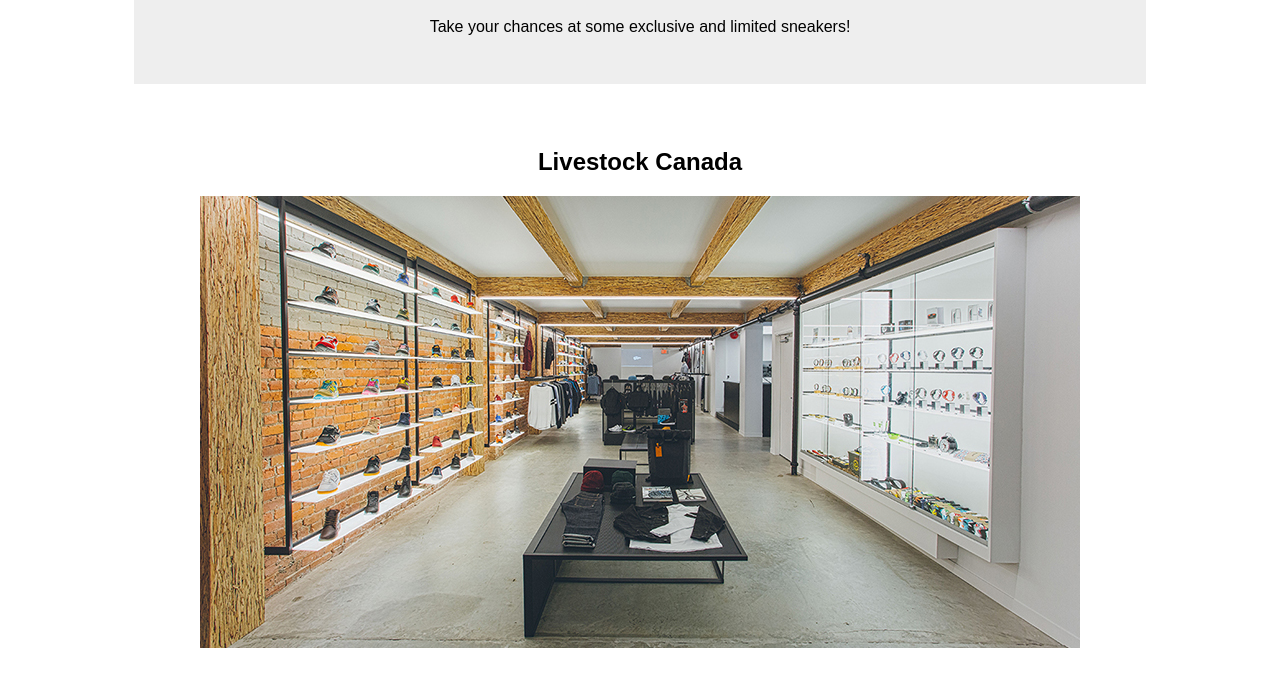
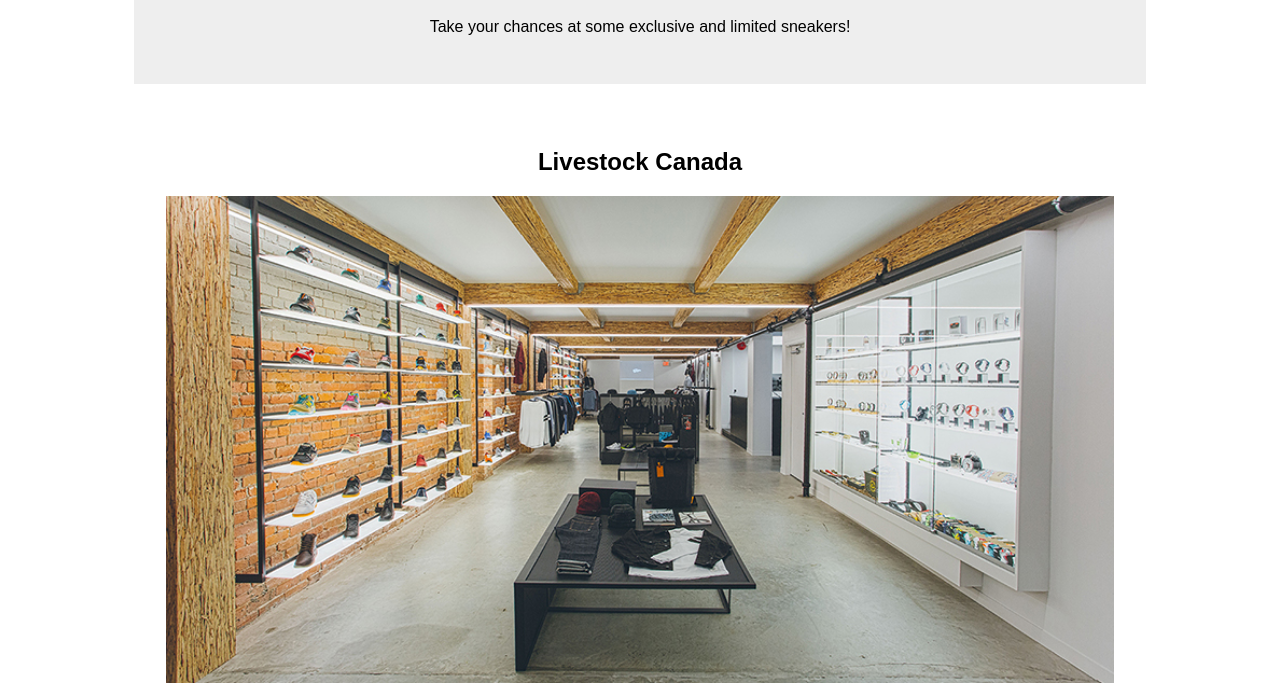
Before and after one commit to jackieluc/jackieluc.github.io, a plain HTML site: page retailers.html in a window 1280 px wide. Shown: the part 151-836 px from the top of the page. Drawn offline with Linux system fonts and the light colour scheme; a web font is replaced by a local one.

Commit message:
fixed retailer - pics not adjusting to width of browser

```diff
--- a/style.css
+++ b/style.css
@@ -139,9 +139,12 @@
 }
 
 .retailer {
-    width: 100%;
     text-align: center;
     margin: 4em auto;
+}
+
+.retailer img {
+    width: 100%;
 }
 
 .reference-list {
```
